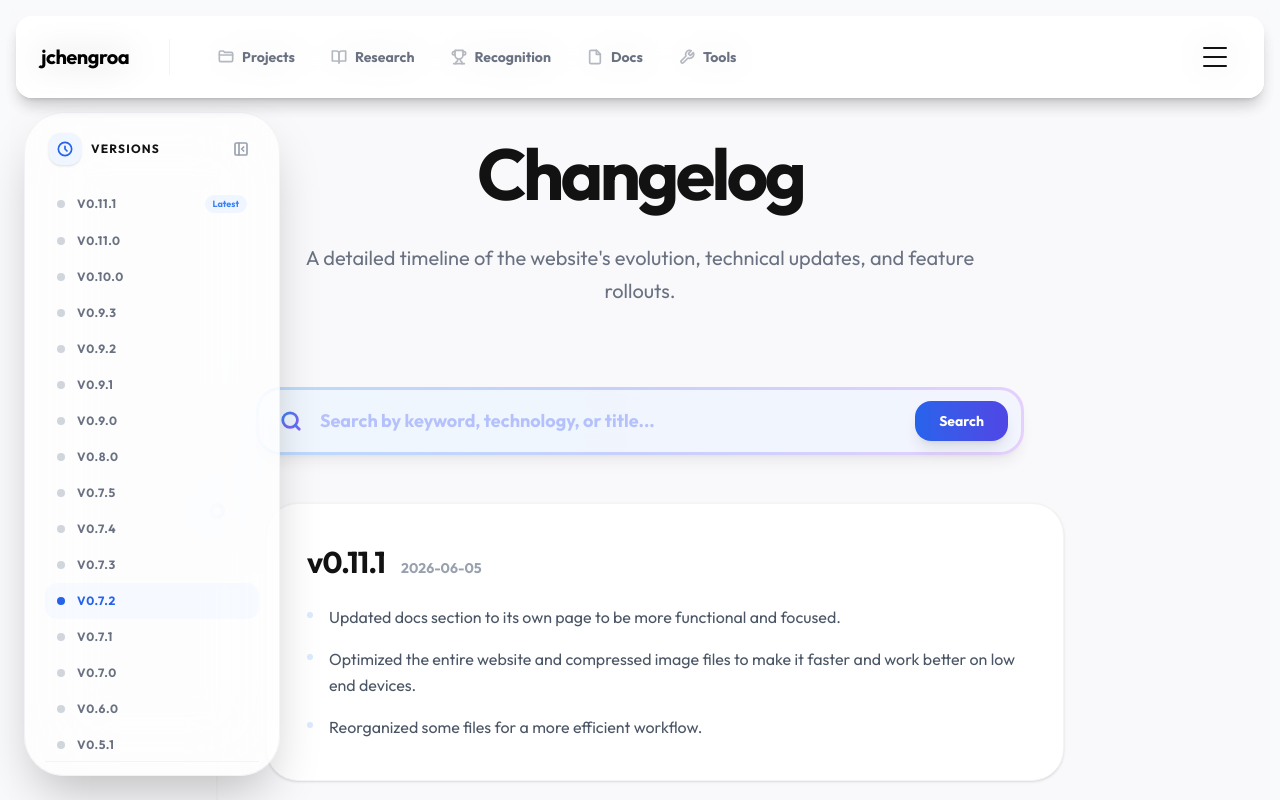
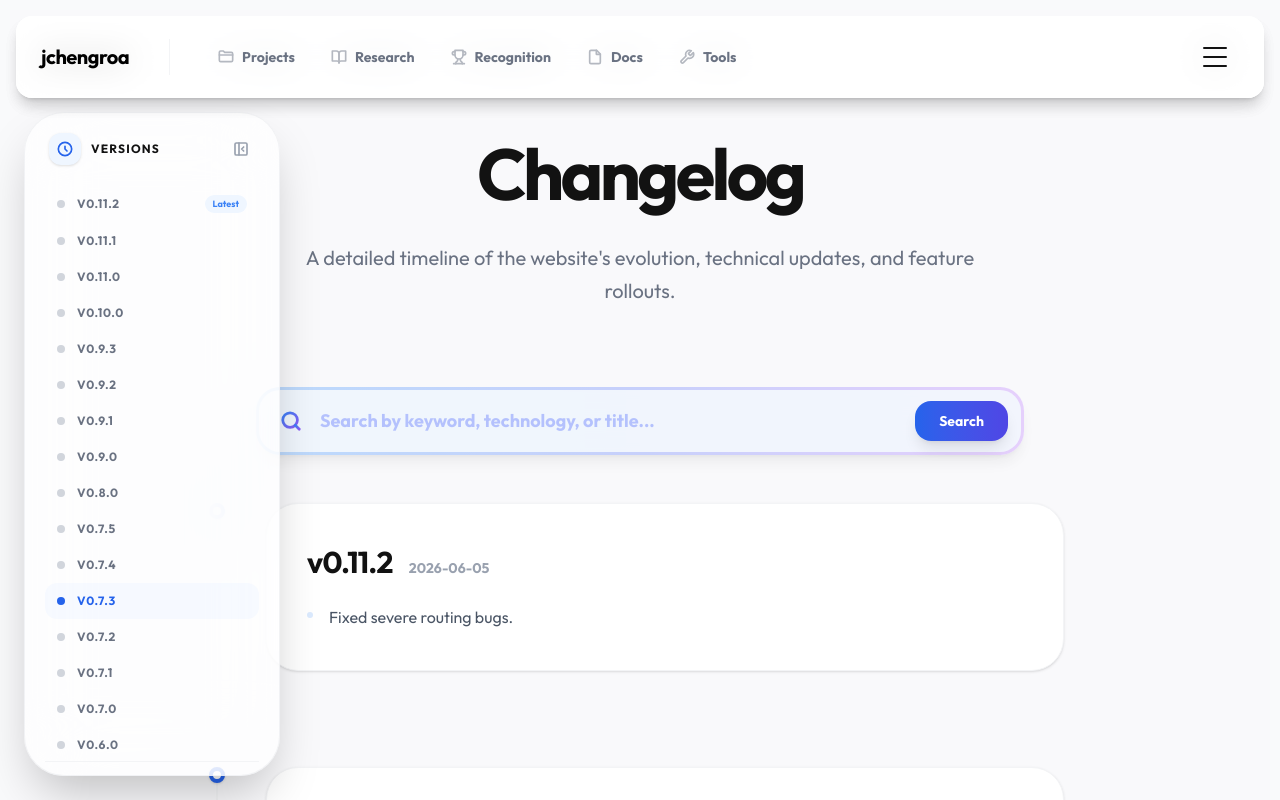
Before and after one commit to jchengroa/jchengroa.com, a React (Vite) app: page /changelog in a window 1280 px wide. Shown: the top 800 px of the page. Built offline with nearby package versions, Linux system fonts and the light colour scheme.

Commit message:
- [0.11.2] - 2026-06-05
Fixed severe routing bugs.

```diff
--- a/src/components/components.jsx
+++ b/src/components/components.jsx
@@ -3,6 +3,6 @@ export { Title, SubTitle, FormattedText } from "./typography.jsx";
 export { NavBar } from "./navigation.jsx";
 export { SearchBar, FilterList, ViewSwitcherButton, SubheaderToggleButton } from "./controls.jsx";
 export { useSubheaderToggle } from "../utils/subheaderToggle.js";
-export { Prompt } from "./Prompt.jsx";
-export { DocumentTabs } from "./DocumentTabs.jsx";
+export { Prompt } from "./prompt.jsx";
+export { DocumentTabs } from "./documentTabs.jsx";
 export { default } from "./navigation.jsx";
--- a/src/data/changelog.js
+++ b/src/data/changelog.js
@@ -324,5 +324,12 @@ export const changelogData = [
       "Optimized the entire website and compressed image files to make it faster and work better on low end devices.",
       "Reorganized some files for a more efficient workflow."
     ]
+  },
+  {
+    "version": "0.11.2",
+    "date": "2026-06-05",
+    "content": [
+      "Fixed severe routing bugs."
+    ]
   }
 ];
```
Also changed, not shown: 1 other file (tests, documents, lock files or other folders).
